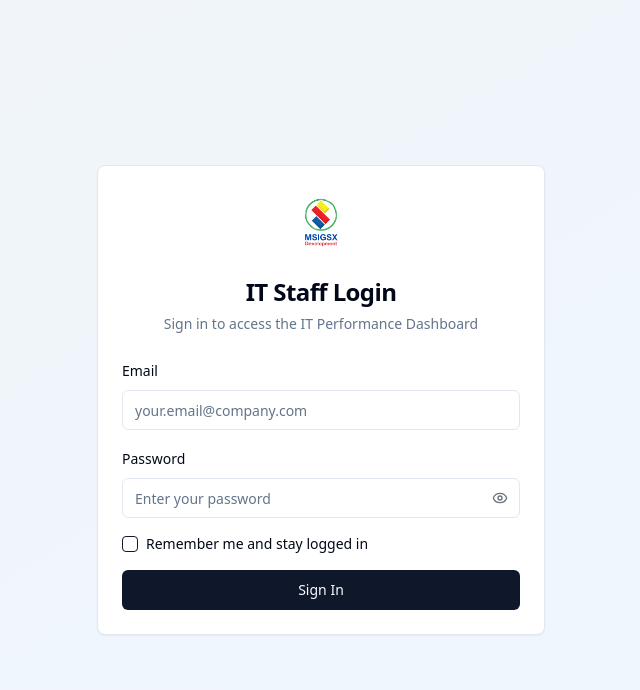
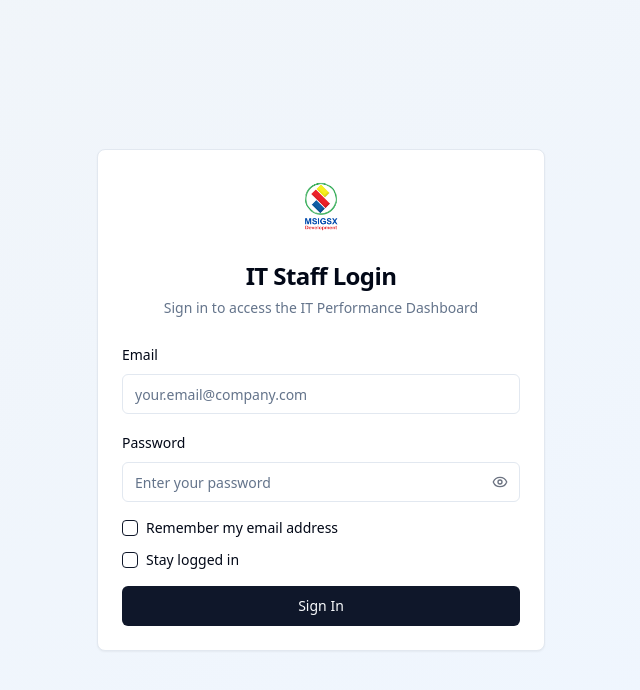
Before and after one commit to Somchit-cmd/msigsx-it-report, a React (Vite) app: page / in a window 1280 px wide. Shown: the top 690 px of the page, without its empty margins (319-959 px from the left). Built offline with nearby package versions, Linux system fonts and the light colour scheme; no server answers.

Commit message:
Refactor: Separate remember me and stay logged in
Separated the "Remember me" and "Stay logged in" features into distinct functionalities.

```diff
--- a/src/components/auth/LoginPage.tsx
+++ b/src/components/auth/LoginPage.tsx
@@ -1,5 +1,5 @@
 
-import React, { useState } from 'react';
+import React, { useState, useEffect } from 'react';
 import { Card, CardContent, CardDescription, CardHeader, CardTitle } from "@/components/ui/card";
 import { Button } from "@/components/ui/button";
 import { Input } from "@/components/ui/input";
@@ -8,7 +8,7 @@ import { Checkbox } from "@/components/ui/checkbox";
 import { Loader2, Eye, EyeOff } from 'lucide-react';
 
 interface LoginPageProps {
-  onLogin: (email: string, password: string, rememberMe: boolean) => Promise<void>;
+  onLogin: (email: string, password: string, stayLoggedIn: boolean) => Promise<void>;
   loading: boolean;
 }
 
@@ -19,11 +19,30 @@ const LoginPage = ({ onLogin, loading }: LoginPageProps) => {
   });
   const [showPassword, setShowPassword] = useState(false);
   const [rememberMe, setRememberMe] = useState(false);
+  const [stayLoggedIn, setStayLoggedIn] = useState(false);
+
+  // Load saved email on component mount
+  useEffect(() => {
+    const savedEmail = localStorage.getItem('rememberedEmail');
+    if (savedEmail) {
+      setFormData(prev => ({ ...prev, email: savedEmail }));
+      setRememberMe(true);
+    }
+  }, []);
+
+  // Save/remove email based on remember me option
+  useEffect(() => {
+    if (rememberMe && formData.email) {
+      localStorage.setItem('rememberedEmail', formData.email);
+    } else if (!rememberMe) {
+      localStorage.removeItem('rememberedEmail');
+    }
+  }, [rememberMe, formData.email]);
 
   const handleSubmit = async (e: React.FormEvent) => {
     e.preventDefault();
     if (formData.email && formData.password) {
-      await onLogin(formData.email, formData.password, rememberMe);
+      await onLogin(formData.email, formData.password, stayLoggedIn);
     }
   };
 
@@ -80,6 +99,7 @@ const LoginPage = ({ onLogin, loading }: LoginPageProps) => {
                 </button>
               </div>
             </div>
+            <div className="space-y-3">
               <div className="flex items-center space-x-2">
                 <Checkbox
                   id="rememberMe"
@@ -88,8 +108,20 @@ const LoginPage = ({ onLogin, loading }: LoginPageProps) => {
                   disabled={loading}
                 />
                 <Label htmlFor="rememberMe" className="text-sm font-normal">
-                Remember me and stay logged in
+                  Remember my email address
                 </Label>
+              </div>
+              <div className="flex items-center space-x-2">
+                <Checkbox
+                  id="stayLoggedIn"
+                  checked={stayLoggedIn}
+                  onCheckedChange={(checked) => setStayLoggedIn(checked as boolean)}
+                  disabled={loading}
+                />
+                <Label htmlFor="stayLoggedIn" className="text-sm font-normal">
+                  Stay logged in
+                </Label>
+              </div>
             </div>
             <Button type="submit" className="w-full" disabled={loading}>
               {loading ? (
--- a/src/hooks/useFirebaseAuth.tsx
+++ b/src/hooks/useFirebaseAuth.tsx
@@ -40,12 +40,12 @@ export const useFirebaseAuth = () => {
     return () => unsubscribe();
   }, []);
 
-  const login = async (email: string, password: string, rememberMe: boolean = false) => {
+  const login = async (email: string, password: string, stayLoggedIn: boolean = false) => {
     try {
       setLoading(true);
 
-      // Set persistence based on remember me option
-      await setPersistence(auth, rememberMe ? browserLocalPersistence : browserSessionPersistence);
+      // Set persistence based on stay logged in option
+      await setPersistence(auth, stayLoggedIn ? browserLocalPersistence : browserSessionPersistence);
 
       await signInWithEmailAndPassword(auth, email, password);
 
```
Lines whose indentation alone changed are shown as unchanged.
